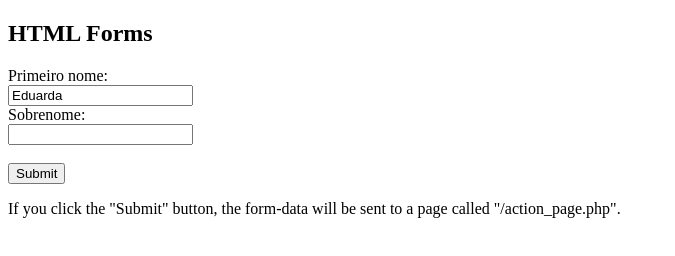
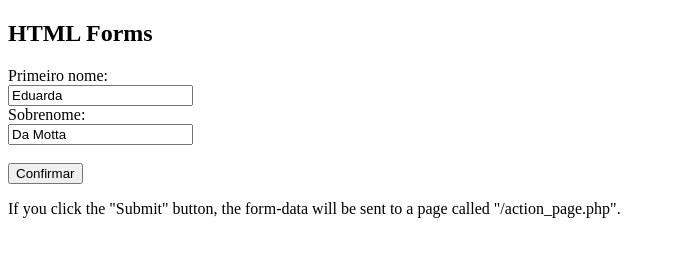
Before and after one commit to dudapereirapmp/dudapereirapmp.github.oi, a plain HTML site: page index.html in a window 1280 px wide. Shown: the whole page, without its empty margins (0-675 px from the left). Drawn offline with Linux system fonts and the light colour scheme.

Commit message:
Update index.html

```diff
--- a/index.html
+++ b/index.html
@@ -4,10 +4,10 @@
 <h2>HTML Forms</h2>
 <form action="teste.html">
 <label for "frame" >Primeiro nome:</label><br>
-<input type="text" id- fname" nane-"frame" value="Eduarda"><br>
+<input type="text" id= fname" name="fname" value="Eduarda"><br>
 <label for Iname">Sobrenome:</label><br>
-<input type="text" id-"Iname" name="Inane value-"Da Motta"><br><br>
-<input type="submit" value- Confirmar">
+<input type="text" id-"Iname" name="Iname" value="Da Motta"><br><br>
+<input type="submit" value="Confirmar">
 </form>
 
 <p>If you click the "Submit" button, the form-data will be sent to a page called "/action_page.php".</p>
```
